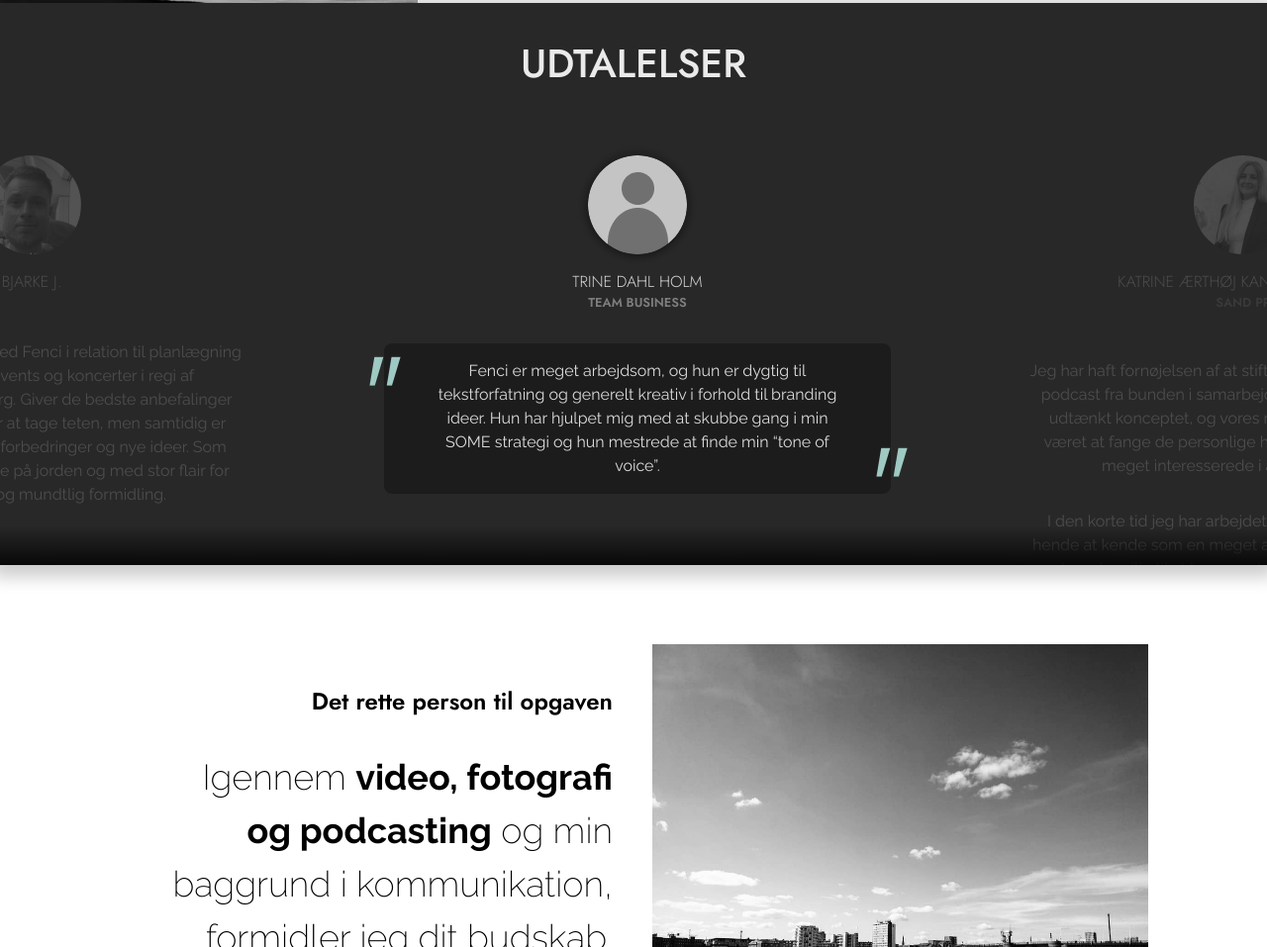
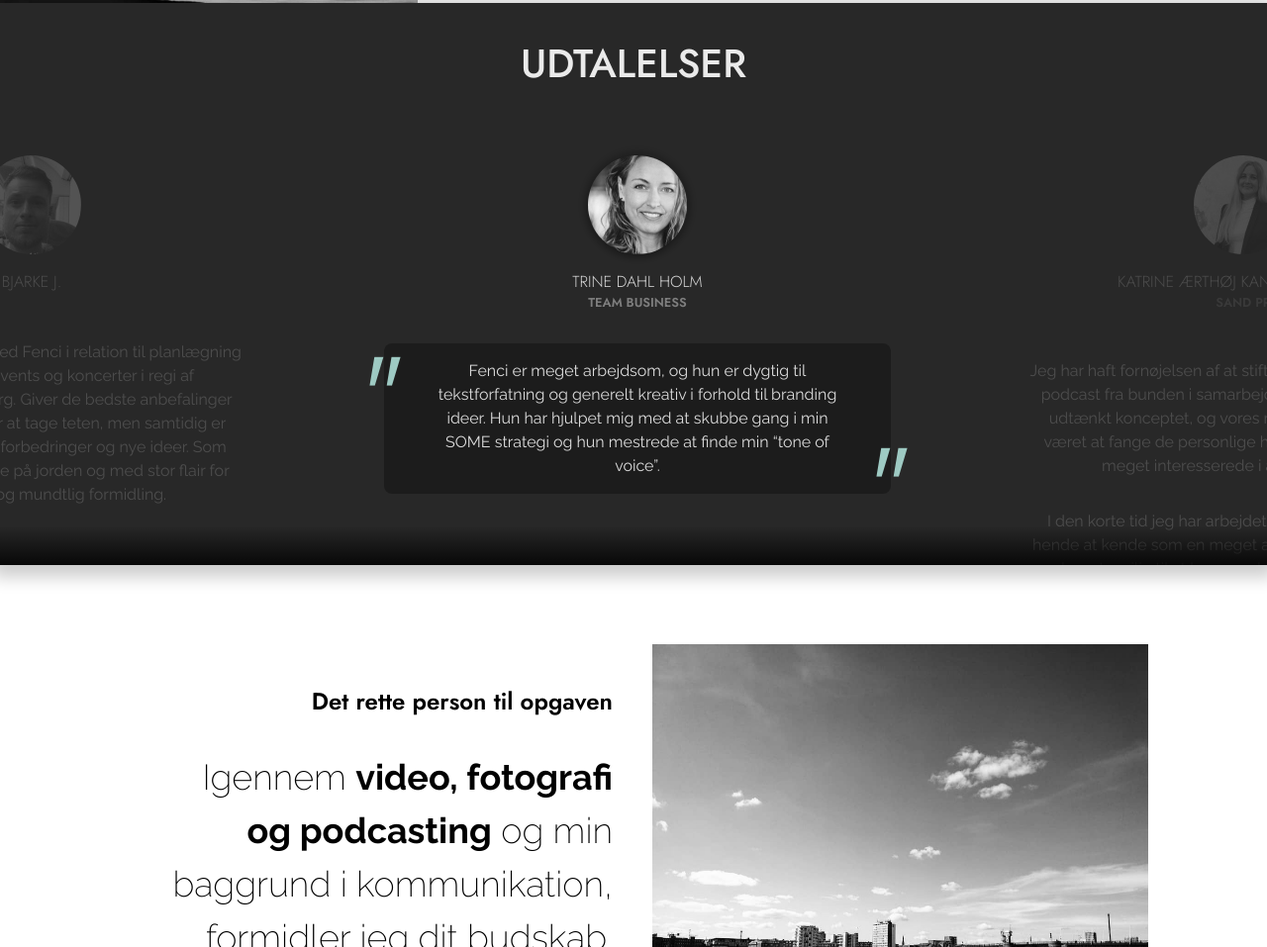
Before and after one commit to TobiasFridolin/TobiasFridolin.github.io, a plain HTML site: page Fenci/index.html in a window 1280 px wide. Shown: the part 1934-2891 px from the top of the page at 99% size. Drawn offline with nearby package versions, Linux system fonts and the light colour scheme.

Commit message:
Fenci - udtalelser billeder

```diff
--- a/Fenci/index.html
+++ b/Fenci/index.html
@@ -139,7 +139,7 @@
 
 
                 <div class="container active">
-                    <img src="udtalelser/intet-billede.png" alt="Trine profil" heigth="100" width="100">
+                    <img src="udtalelser/trine.jpeg" alt="Trine profil" heigth="100" width="100">
                     <div>
                         <h2>Trine Dahl Holm</h2>
                         <h3>Team Business</h3>
@@ -177,7 +177,7 @@
                 </div>
 
                 <div class="container inactive">
-                    <img src="udtalelser/intet-billede.png" alt="Sofie profil" heigth="100" width="100">
+                    <img src="udtalelser/Sofie.jpeg" alt="Sofie profil" heigth="100" width="100">
                     <div>
                         <h2>Sofie N.</h2>
                     </div>
@@ -321,7 +321,7 @@
                 </div>
 
                 <div class="container inactive">
-                    <img src="udtalelser/intet-billede.png" alt="Trine profil" heigth="100" width="100">
+                    <img src="udtalelser/trine.jpeg" alt="Trine profil" heigth="100" width="100">
                     <div>
                         <h2>Trine Dahl Holm</h2>
                         <h3>Team Business</h3>
```
Also changed, not shown: Fenci/udtalelser/Sofie.jpeg (added), Fenci/udtalelser/trine.jpeg (added).
